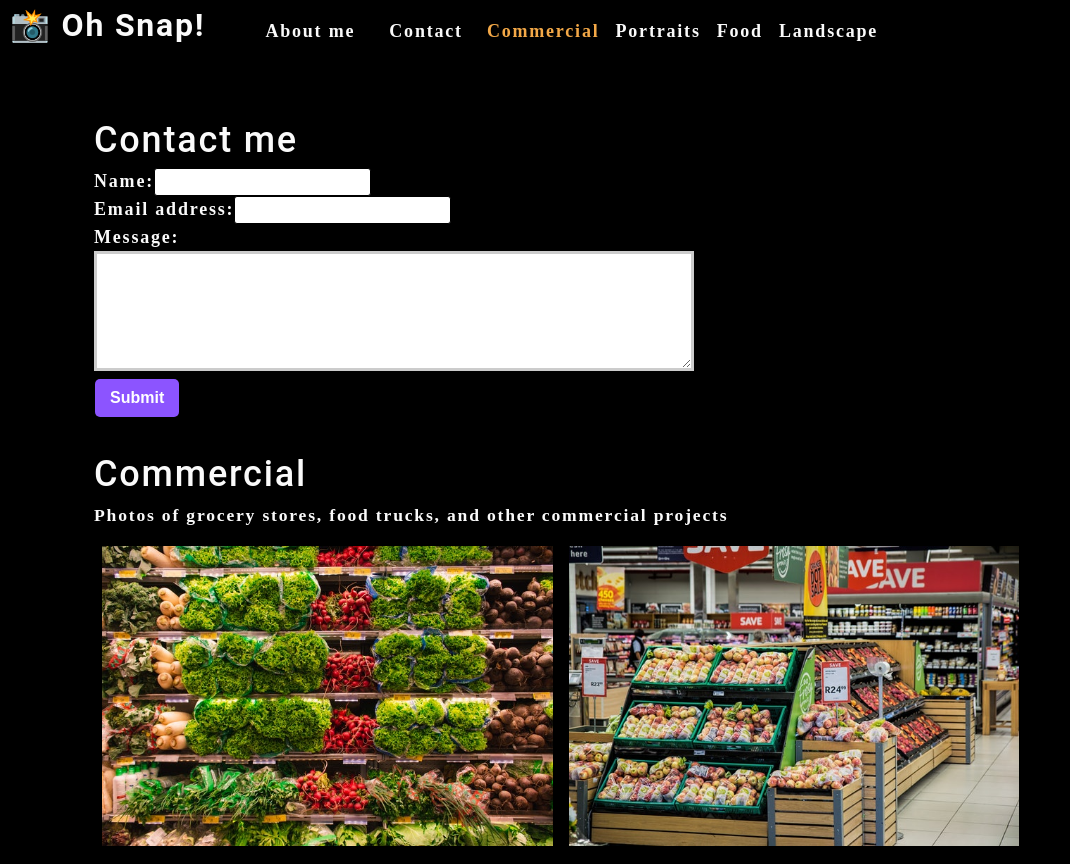
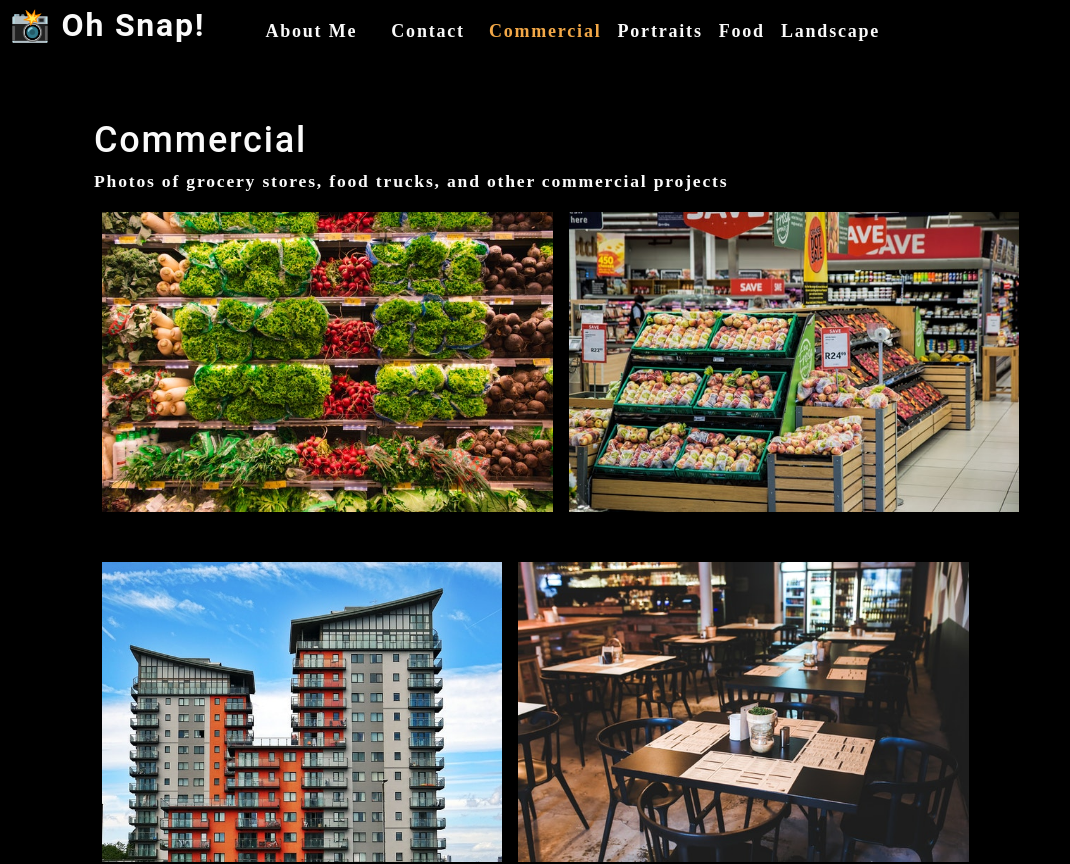
Before and after one commit to KristyNerhaugen/photo-port, a React (Create React App) app: page / in a window 1280 px wide. Shown: the top 864 px of the page, without its empty margins (0-1070 px from the left). Built offline with nearby package versions, Linux system fonts and the light colour scheme.

Commit message:
converted app into single page application

```diff
--- a/src/App.js
+++ b/src/App.js
@@ -20,6 +20,7 @@
   ]);
 
   const [currentCategory, setCurrentCategory] = useState(categories[0]);
+  const [contactSelected, setContactSelected] = useState(false);
 
   return (
     <div>
@@ -27,11 +28,18 @@
         categories={categories}
         setCurrentCategory={setCurrentCategory}
         currentCategory={currentCategory}
+        contactSelected={contactSelected}
+        setContactSelected={setContactSelected}
       ></Nav>
       <main>
-        <ContactForm></ContactForm>
-        <Gallery currentCategory={currentCategory}></Gallery>
-        <About></About>
+        {!contactSelected ? (
+          <>
+            <Gallery currentCategory={currentCategory}></Gallery>
+            <About></About>
+          </>
+        ) : (
+          <ContactForm></ContactForm>
+        )}
       </main>
     </div>
   );
--- a/src/components/Contact/index.js
+++ b/src/components/Contact/index.js
@@ -1,4 +1,5 @@
 import React, { useState } from "react";
+import { validateEmail } from "../../utils/helpers";
 
 function ContactForm() {
   const [formState, setFormState] = useState({
@@ -6,6 +7,7 @@
     email: "",
     message: "",
   });
+  const [errorMessage, setErrorMessage] = useState("");
 
   const { name, email, message } = formState;
 
@@ -15,7 +17,25 @@
   }
 
   function handleChange(e) {
-    setFormState({ ...formState, [e.target.name]: e.target.value });
+    if (e.target.name === "email") {
+      const isValid = validateEmail(e.target.value);
+      console.log(isValid);
+      // isValid conditional statement
+      if (!isValid) {
+        setErrorMessage("Your email is invalid.");
+      } else {
+        setErrorMessage("");
+      }
+    } else {
+      if (!e.target.value.length) {
+        setErrorMessage(`${e.target.name} is required.`);
+      } else {
+        setErrorMessage("");
+      }
+    }
+    if (!errorMessage) {
+      setFormState({ ...formState, [e.target.name]: e.target.value });
+    }
   }
 
   return (
@@ -28,7 +48,7 @@
             type="text"
             name="name"
             defaultValue={name}
-            onChange={handleChange}
+            onBlur={handleChange}
           />
         </div>
         <div>
@@ -37,7 +57,7 @@
             type="email"
             name="email"
             defaultValue={email}
-            onChange={handleChange}
+            onBlur={handleChange}
           />
         </div>
         <div>
@@ -45,10 +65,15 @@
           <textarea
             name="message"
             defaultValue={message}
-            onChange={handleChange}
+            onBlur={handleChange}
             rows="5"
           />
         </div>
+        {errorMessage && (
+          <div>
+            <p className="error-text">{errorMessage}</p>
+          </div>
+        )}
         <button type="submit">Submit</button>
       </form>
     </section>
--- a/src/components/Nav/index.js
+++ b/src/components/Nav/index.js
@@ -3,9 +3,14 @@
 import { capitalizeFirstLetter } from "../../utils/helpers";
 
 function Nav(props) {
-  const { categories = [], setCurrentCategory, currentCategory } = props;
+  const {
+    categories = [],
+    setCurrentCategory,
+    currentCategory,
+    contactSelected,
+    setContactSelected,
+  } = props;
 
-  // throws error when useEffect is added
   // useEffect(() => {
   //   document.title = capitalizeFirstLetter(currentCategory.name);
   // }, [currentCategory]);
@@ -24,23 +29,30 @@
       <nav>
         <ul className="flex-row">
           <li className="mx-2">
-            <a data-testid="about" href="#about">
-              About me
+            <a
+              data-testid="about"
+              href="#about"
+              onClick={() => setContactSelected(false)}
+            >
+              About Me
             </a>
           </li>
-          <li className="mx-2">
-            <span>Contact</span>
+          <li className={`mx-2 ${contactSelected && "navActive"}`}>
+            <span onClick={() => setContactSelected(true)}>Contact</span>
           </li>
           {categories.map((category) => (
             <li
               className={`mx-1 ${
-                currentCategory.name === category.name && "navActive"
+                currentCategory.name === category.name &&
+                !contactSelected &&
+                "navActive"
               }`}
               key={category.name}
             >
               <span
                 onClick={() => {
                   setCurrentCategory(category);
+                  setContactSelected(false);
                 }}
               >
                 {capitalizeFirstLetter(category.name)}
```
Also changed, not shown: 1 other file (tests, documents, lock files or other folders).
